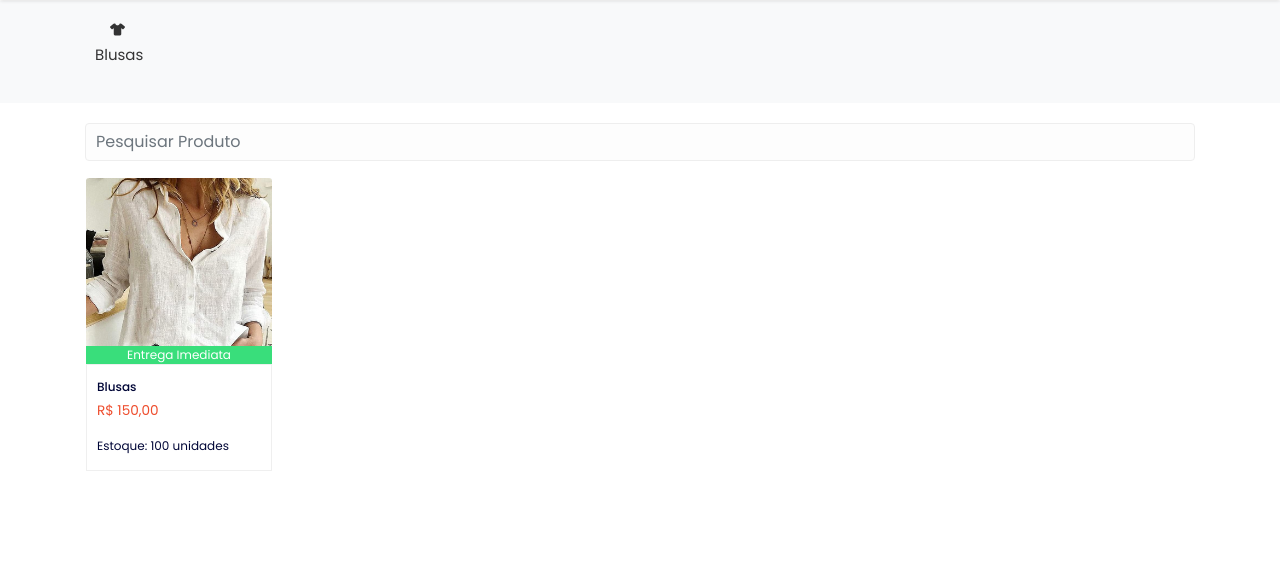
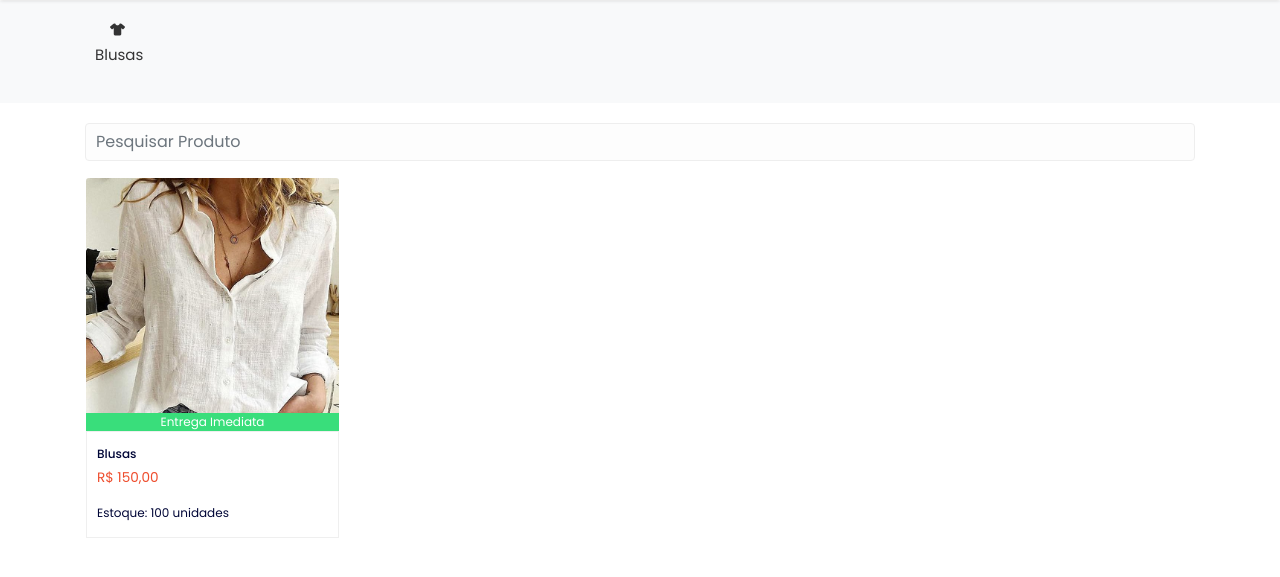
Before and after one commit to erickafram/draiper, a PHP site: page /revendedor/produtos.php in a window 1280 px wide. Shown: the part 64-641 px from the top of the page. Run offline with PHP 8.4, Linux system fonts and the light colour scheme; a user stored in the database is signed in; data comes from the database, SQL or seed files in the repository; some libraries are stand-ins or nearby versions.

Commit message:
Atualização Projeto.

```diff
--- a/revendedor/produtos.php
+++ b/revendedor/produtos.php
@@ -94,19 +94,14 @@ $iconesCategorias = [
 </div>
 
 <div class="container" id="productList">
-
     <div class="row">
         <?php
-        $count = 0;
         while ($row = mysqli_fetch_assoc($resultProdutos)) {
-            if ($count % 4 == 0) {
-                echo '</div><div class="row">';
-            }
-
-            echo '<div class="col-md-3">';
-            echo '<div class="card mb-4" style="max-width: 188px;">';
+            // Usando col-md-3 para telas médias/grandes e col-sm-6 para telas pequenas
+            echo '<div class="col-md-3 col-sm-6 mb-4">';
+            echo '<div class="card" style="width: 100%;">'; // Ajuste na largura do card
             echo '<a href="detalhes_produto.php?produto_id=' . $row['id'] . '">'; // Altere o link para redirecionar para detalhes_produto.php
-            echo '<div style="position: relative; max-width: 188px; max-height: 318px; overflow: hidden;">';
+            echo '<div style="position: relative; overflow: hidden;">';
             echo '<img class="card-img-top" src="' . $caminhoImagens . $row['imagem_destaque'] . '" alt="' . $row['nome'] . '">';
             echo '<div class="text-center" style="position: absolute; bottom: 0; left: 0; right: 0; background-color: rgb(57 222 123); color: white; font-size: 0.75rem;">Entrega Imediata</div>';
             echo '</div>';
@@ -116,13 +111,10 @@ $iconesCategorias = [
             echo '<p class="card-text" style="font-size:12px;">Estoque: ' . $row['estoque'] . ' unidades</p>';
             echo '</div>';
             echo '</a>'; // Feche o link
-            echo '</div>';
-            echo '</div>';
-
-            $count++;
+            echo '</div>'; // Feche o div do card
+            echo '</div>'; // Feche o div da coluna
         }
         ?>
-
     </div>
 </div>
 </body>
```
